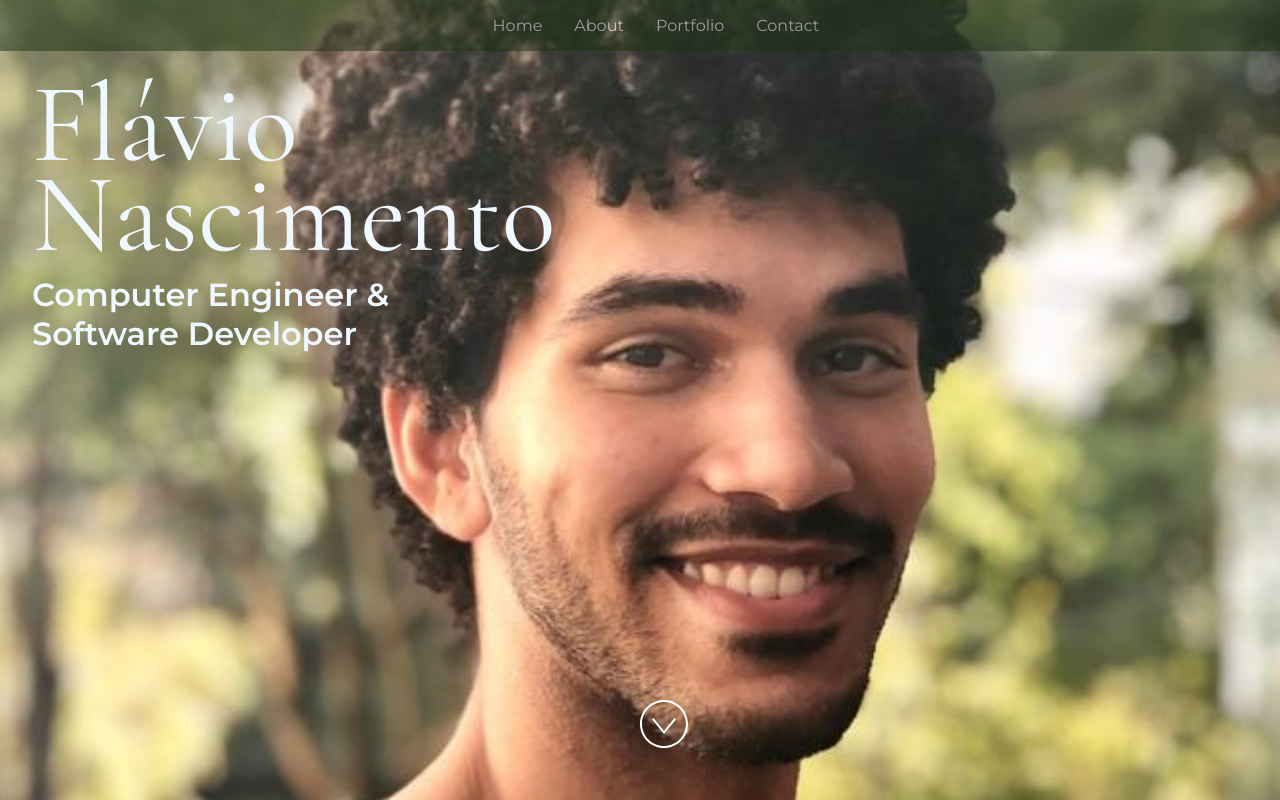
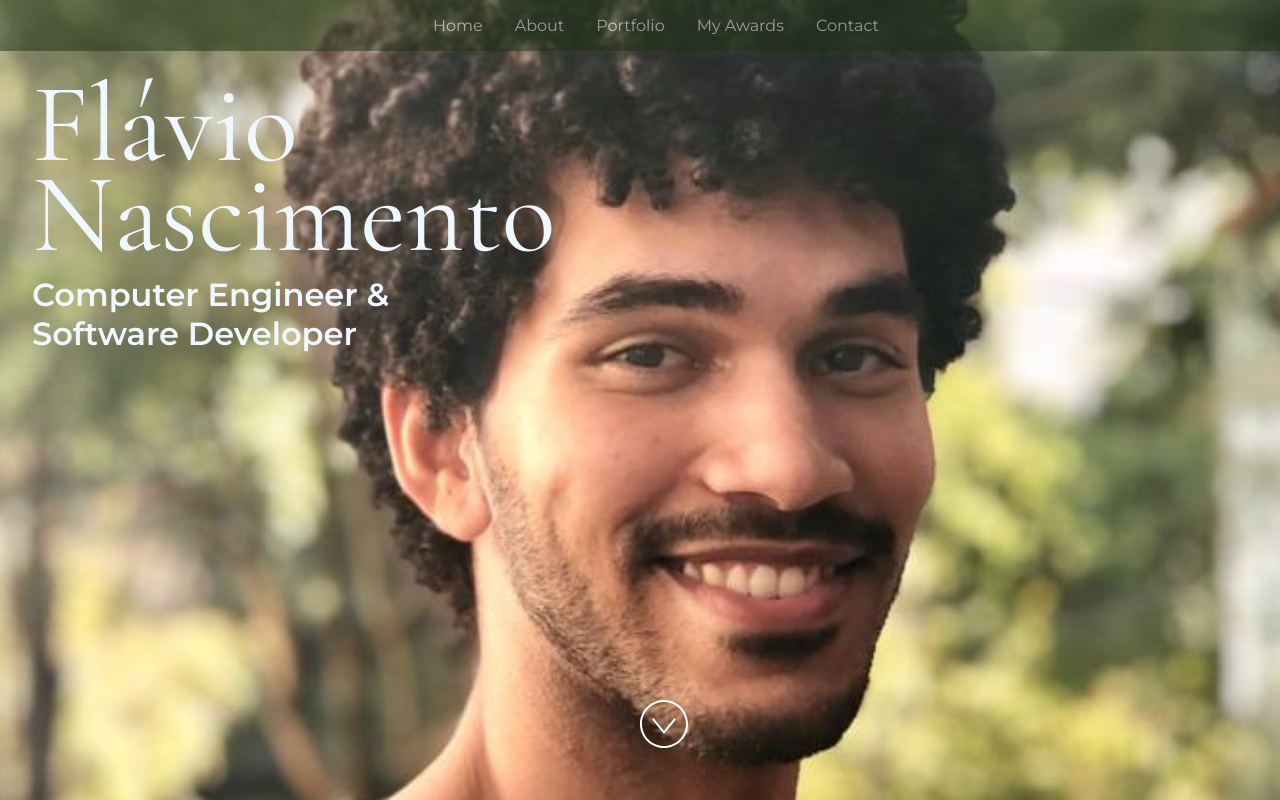
Before and after one commit to Flavio13Lins/FlavioResume, a React (Vite) app: page / in a window 1280 px wide. Built offline with nearby package versions, Linux system fonts and the light colour scheme.

Commit message:
fix: add missing header to awards

```diff
--- a/src/Components/Header.jsx
+++ b/src/Components/Header.jsx
@@ -34,6 +34,9 @@ const Header = (props) => {
       <a className="header-link" href="#portfolio">
         Portfolio
       </a>
+      <a className="header-link" href="#awards">
+        My Awards
+      </a>
       <a className="header-link" href="#footer">
         Contact
       </a>
```
